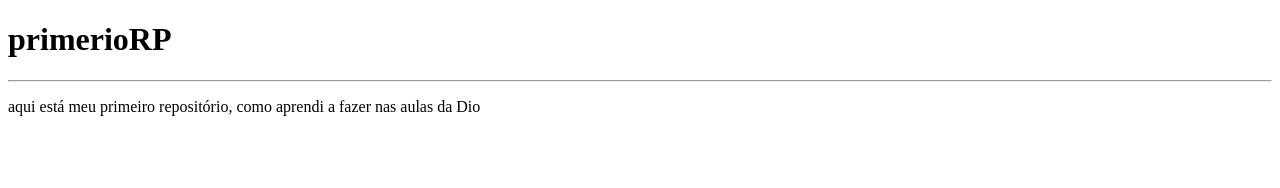
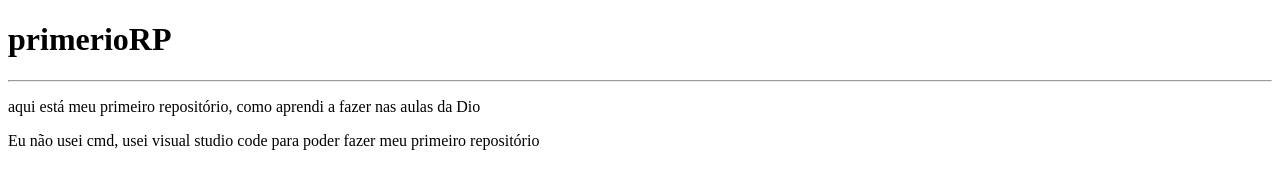
Before and after one commit to MariaClaudia33/primeiroRP, a plain HTML site: page site-exemplo/index.html in a window 1280 px wide. Drawn offline with Linux system fonts and the light colour scheme.

Commit message:
Update index.html

```diff
--- a/site-exemplo/index.html
+++ b/site-exemplo/index.html
@@ -10,6 +10,6 @@
     <h1>primerioRP</h1>
     <hr>
     <p> aqui está meu primeiro repositório, como aprendi a fazer nas aulas da Dio
-
+    <p> Eu não usei cmd, usei visual studio code para poder fazer meu primeiro repositório
 </body>
 </html>
```
